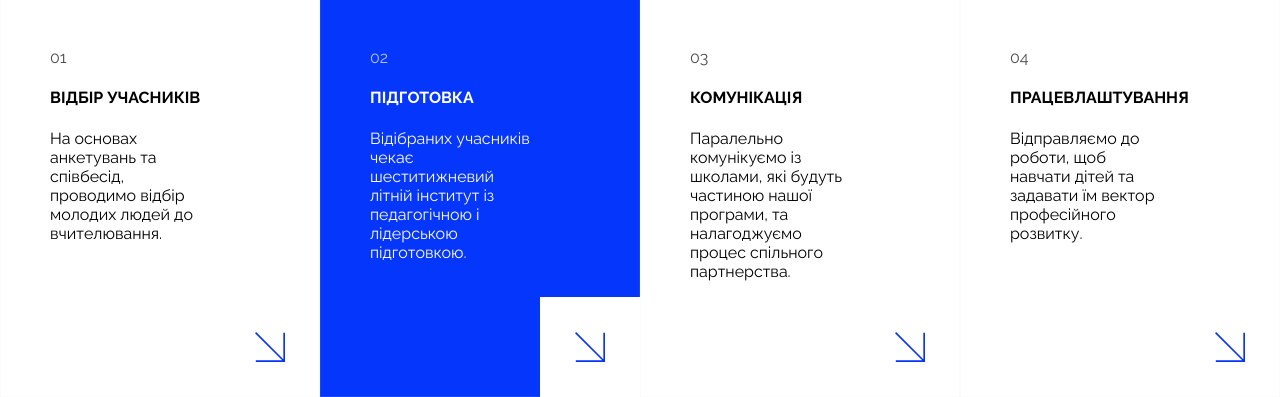
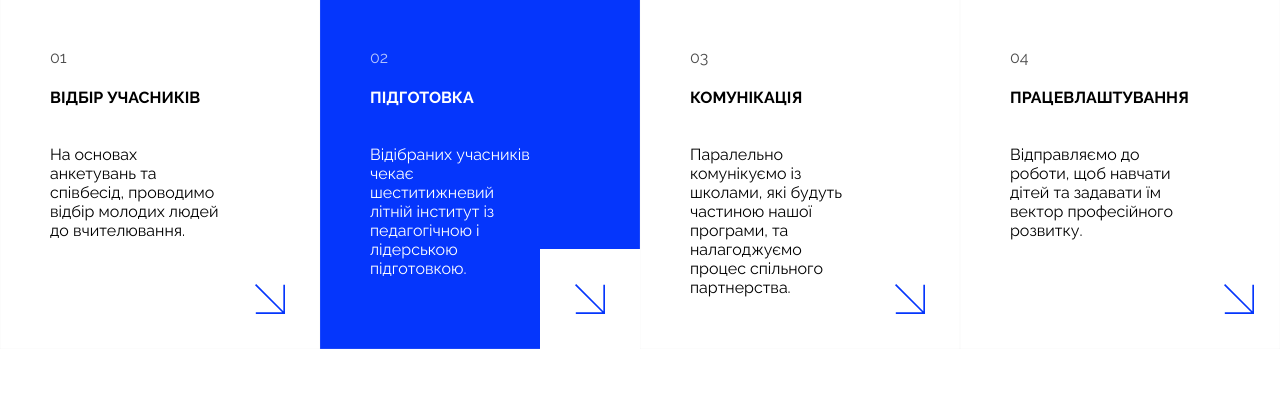
Before and after one commit to flammanatla/projector-css, a plain HTML site: page W3.2/index-grid.html in a window 1280 px wide. Shown: the part 577-974 px from the top of the page. After the commit the page ends 926 px from the top, so only its background shows below. Drawn offline with Linux system fonts and the light colour scheme.

Commit message:
Used grid in items as well

```diff
--- a/W3.2/index-grid.html
+++ b/W3.2/index-grid.html
@@ -17,43 +17,50 @@
         <section class="stages">
             <div class="stage">
                 <div class="stage-container">
+                    <div class="item-header">
                         <span>01</span>
                         <h4>Відбір учасників</h4>
+                    </div>
                     <p>На основах анкетувань та співбесід, проводимо відбір
                         молодих людей
                         до вчителювання.</p>
+                    <a href="01"><img src="img/arrow.svg"/></a>
                 </div>
-                <a href="01"><img src="img/arrow.svg"/></a>
             </div>
             <div class="stage active">
                 <div class="stage-container">
+                    <div class="item-header">
                         <span>02</span>
                         <h4>Підготовка</h4>
+                    </div>
                     <p>Відібраних учасників чекає шеститижневий літній інститут із педагогічною
                         і лідерською підготовкою.</p>
+                    <a href="02"><img src="img/arrow.svg"/></a>
                 </div>
-                <a href="02"><img src="img/arrow.svg"/></a>
             </div>
             <div class="stage">
                 <div class="stage-container">
+                    <div class="item-header">
                         <span>03</span>
                         <h4>Комунікація</h4>
+                    </div>
                     <p>Паралельно комунікуємо
                         із школами, які будуть частиною нашої програми,
                         та налагоджуємо процес спільного партнерства.</p>
+                    <a href="03"><img src="img/arrow.svg"/></a>
                 </div>
-                <a href="03"><img src="img/arrow.svg"/></a>
             </div>
             <div class="stage last-stage">
                 <div class="stage-container">
+                    <div class="item-header">
                         <span>04</span>
                         <h4>Працевлаштування</h4>
+                    </div>
                     <p>Відправляємо до роботи,
                         щоб навчати дітей
                         та задавати їм вектор професійного розвитку.</p>
+                    <a href="04"><img src="img/arrow.svg"/></a>
                 </div>
-                <a href="04"><img src="img/arrow.svg"/></a>
-
             </div>
         </section>
     </body>
--- a/W3.2/styles-grid.css
+++ b/W3.2/styles-grid.css
@@ -32,11 +32,25 @@ h4 {
     opacity: 0.7;
 }
 
+.item-header {
+    grid-area: header;
+}
+p {
+    grid-area: text;
+}
+a {
+    grid-area: icon;
+}
 .stage-container {
     margin-top: 50px;
     margin-left: 50px;
-    margin-right: 110px;
-    max-width: 200px;
+    display: grid;
+    grid-template-columns: [first] 2fr [second] 100px [third];
+    grid-template-rows: [first] auto [second] 120px [third] 100px [fourth];
+    grid-template-areas:
+        "header ."
+        "text ."
+        ". icon";
 }
 img {
     padding: 35px;
@@ -45,10 +59,6 @@ img {
 .active img {
     background-color: #ffffff;
 }
-a   {
-    margin-left: auto;
-    margin-top: auto;
-}
 .stages {
     display: grid;
     grid-template-columns:
@@ -56,8 +66,6 @@ a   {
 }
 .stage {
     box-shadow: 0px 0px 1px 0px #d9d9d9 inset;
-    display: flex;
-    flex-direction: column;
 }
 @media screen and (max-width: 400px) {
     .technology {
```
Lines whose indentation alone changed are shown as unchanged.
